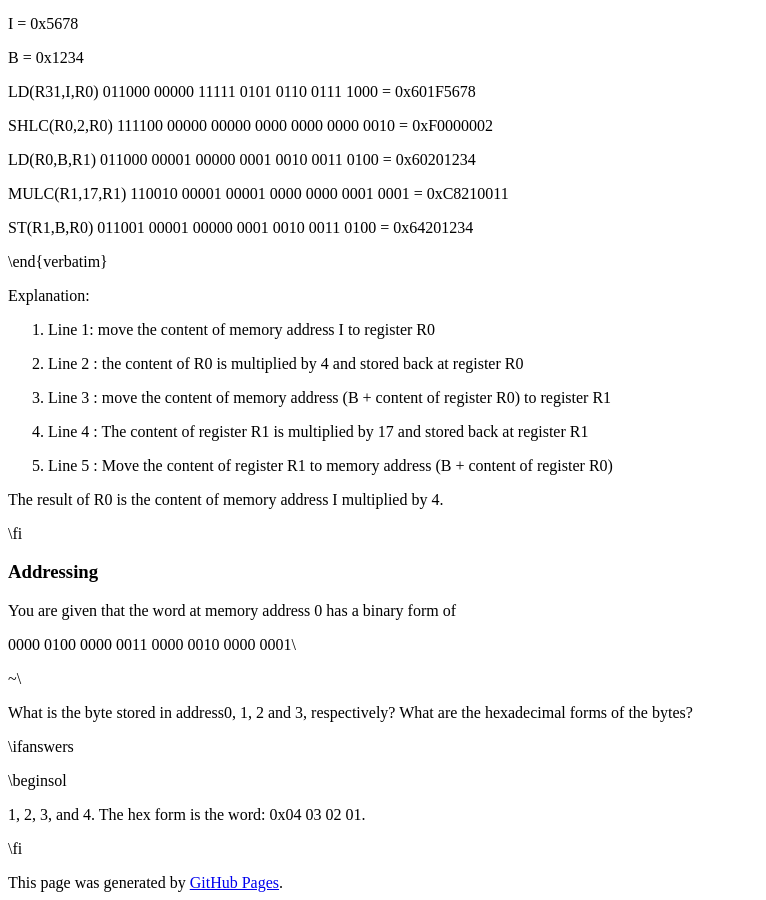
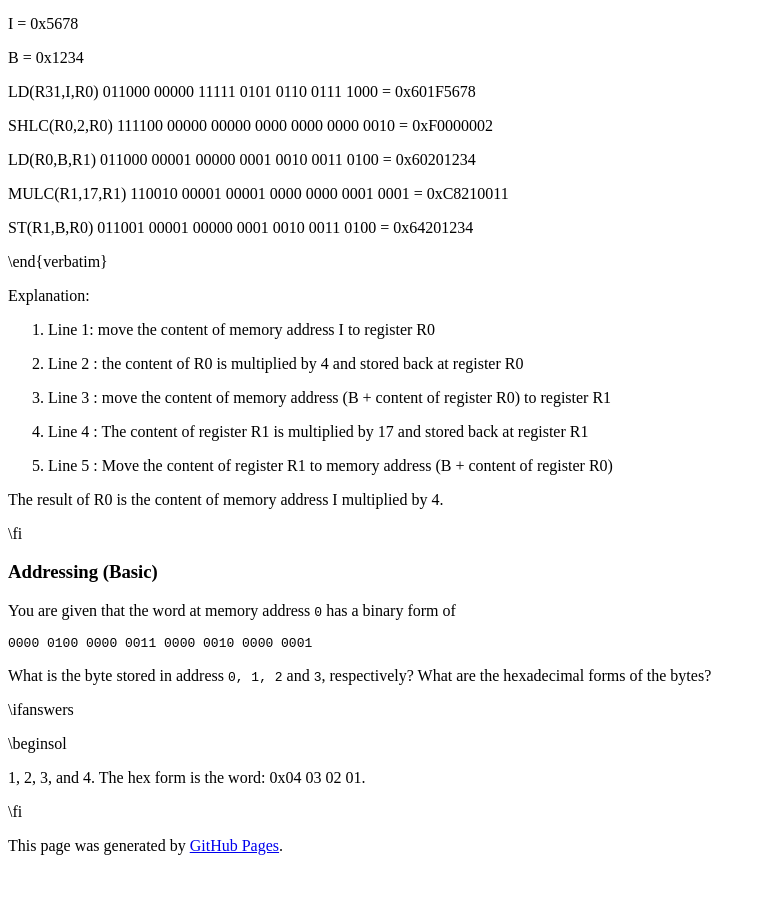
Before and after one commit to natalieagus/natalieagus.github.io, a Jekyll site: the page built from 50002/50002problem_set_4.md, in a window 1280 px wide and 900 px high, scrolled down 2052 px. Shown: the whole window, without its empty margins (0-766 px from the left). Built offline with Jekyll 4.4.1, drawn with Linux system fonts in a browser that asks for light colours; formulas are drawn with MathJax 3; a script that is not in the unit is left out; the repository's description, which GitHub fills in, is left out; after the commit the page ends 2915 px from its top, so only the background shows below that; some of the changed text lies outside the part shown.

Commit message:
50002/50002problem_set_4.md updated from https://stackedit.io/

````diff
--- a/50002/50002problem_set_4.md
+++ b/50002/50002problem_set_4.md
@@ -196,19 +196,15 @@ The result of R0 is the content of memory address I multiplied by 4.
 
 
 
-### Addressing
+### Addressing (Basic)
 
 
+You are given that the word at memory address `0` has a binary form of
+```
+0000 0100 0000 0011 0000 0010 0000 0001
+```
 
-
-
-You are given that the word at memory address 0 has a binary form of
-
-0000 0100 0000 0011 0000 0010 0000 0001\\
-
-~\\
-
-What is the byte stored in address0, 1, 2 and 3, respectively? What are the hexadecimal forms of the bytes?
+What is the byte stored in address `0, 1, 2` and `3`, respectively? What are the hexadecimal forms of the bytes?
 
 \ifanswers
 
````
Also changed, not shown: other parts of 50002/50002problem_set_4.md (+1 -1 lines).
